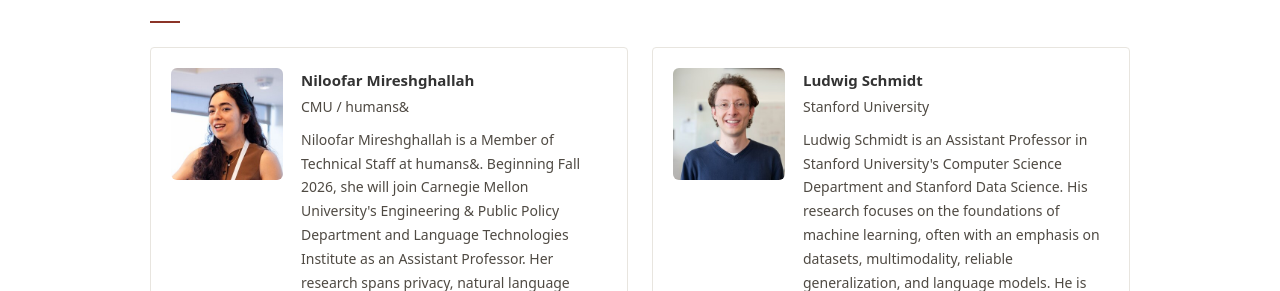
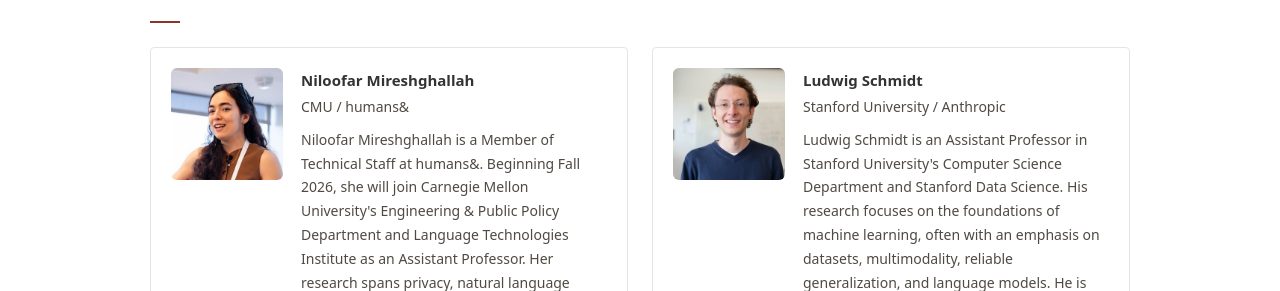
Before and after one commit to ai4research-icml-workshop/ai4research-icml-workshop.github.io, a Jekyll site: the page built from index.html, in a window 1280 px wide and 1400 px high, scrolled down 2677 px. Shown: the part 159-450 px from the top of the window. Built offline with Jekyll 4.4.1, drawn with Linux system fonts in a browser that asks for light colours; some of the changed text lies outside the part shown.

Commit message:
Add debate affiliations to schedule

```diff
--- a/_data/debaters.yml
+++ b/_data/debaters.yml
@@ -12,7 +12,7 @@
   scholar: ""
 
 - name: Ludwig Schmidt
-  affiliation: "Stanford University"
+  affiliation: "Stanford University / Anthropic"
   photo: /assets/img/debaters/schmidt.jpg
   bio: >-
     Ludwig Schmidt is an Assistant Professor in Stanford University's Computer
--- a/_includes/schedule.html
+++ b/_includes/schedule.html
@@ -50,7 +50,7 @@
                   {% assign debater_data = d %}
                 {% endif %}
               {% endfor %}
-              {% if debater_data and debater_data.website != "" %}<a href="{{ debater_data.website }}" target="_blank" rel="noopener" class="schedule-speaker">{{ debater_name }}</a>{% else %}<span class="schedule-speaker">{{ debater_name }}</span>{% endif %}{% unless forloop.last %} vs. {% endunless %}
+              {% if debater_data and debater_data.website != "" %}<a href="{{ debater_data.website }}" target="_blank" rel="noopener" class="schedule-speaker">{{ debater_name }}</a>{% else %}<span class="schedule-speaker">{{ debater_name }}</span>{% endif %}{% if debater_data and debater_data.affiliation != "" %} <span class="schedule-debater-affiliation">({{ debater_data.affiliation }})</span>{% endif %}{% unless forloop.last %} vs. {% endunless %}
             {% endfor %}
             </div>
             {% if item.detail and item.detail != "" %}
--- a/_sass/_sections.scss
+++ b/_sass/_sections.scss
@@ -306,6 +306,11 @@
 .schedule-speaker {
   color: $color-accent;
   font-style: italic;
+}
+
+.schedule-debater-affiliation {
+  color: $color-text-secondary;
+  font-size: 13px;
 }
 
 .schedule-timezone {
```
